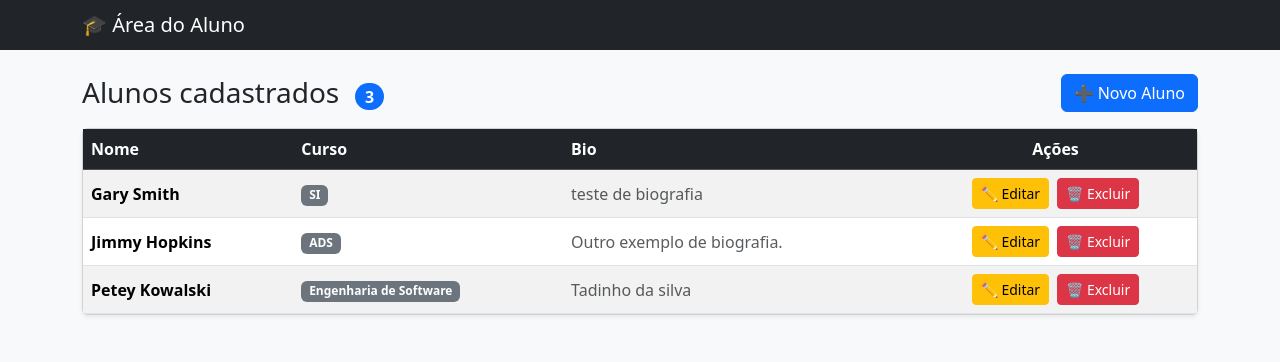
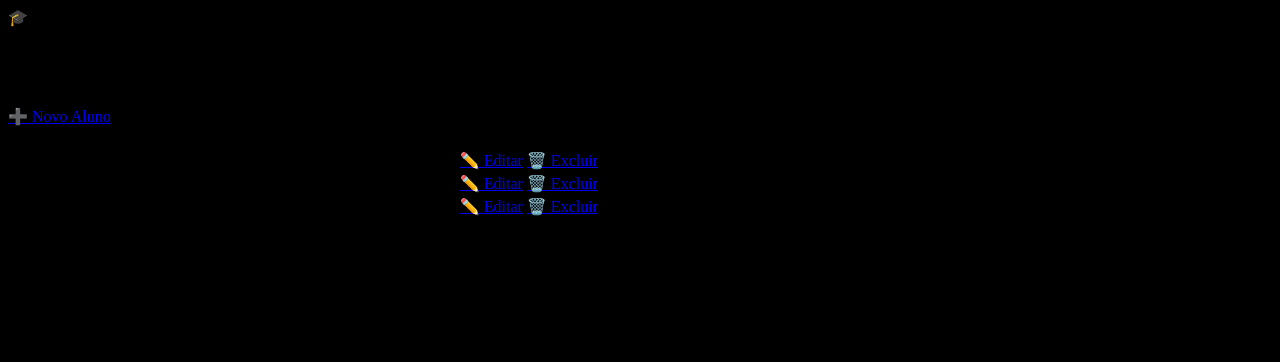
Before and after one commit to DamallaMartins/backend_aula, a Django app: page /aluno/ in a window 1280 px wide. Shown: the top 362 px of the page. Run offline with Django 5.2, Linux system fonts and the light colour scheme; data comes from the database, SQL or seed files in the repository.

Commit message:
CSS funcional

```diff
--- /dev/null
+++ b/aluno/static/aluno/css/style.css
@@ -0,0 +1,6 @@
+body {
+    background-color: black;
+}
+.bg-light{
+    background-color: black;
+}
--- a/aluno/templates/aluno.html
+++ b/aluno/templates/aluno.html
@@ -1,10 +1,12 @@
+{% load static %}
 <!DOCTYPE html>
 <html lang="pt-br">
 <head>
     <meta charset="UTF-8">
     <meta name="viewport" content="width=device-width, initial-scale=1.0">
     <title>Área do Aluno</title>
-    <link href="https://cdn.jsdelivr.net/npm/bootstrap@5.3.3/dist/css/bootstrap.min.css" rel="stylesheet">
+    <!--<link href="https://cdn.jsdelivr.net/npm/bootstrap@5.3.3/dist/css/bootstrap.min.css" rel="stylesheet">-->
+    <link rel="stylesheet" href="{% static 'aluno/css/style.css' %}">
 </head>
 <body class="bg-light">
 
--- a/aluno/templates/style.css
+++ /dev/null
@@ -1,3 +0,0 @@
-.body {
-    background-color: black;
-}
```
